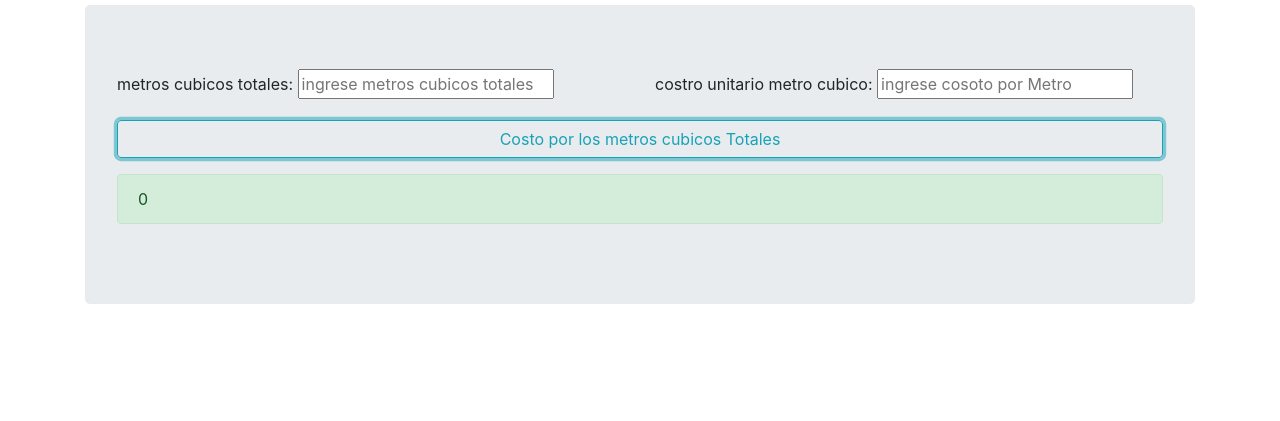
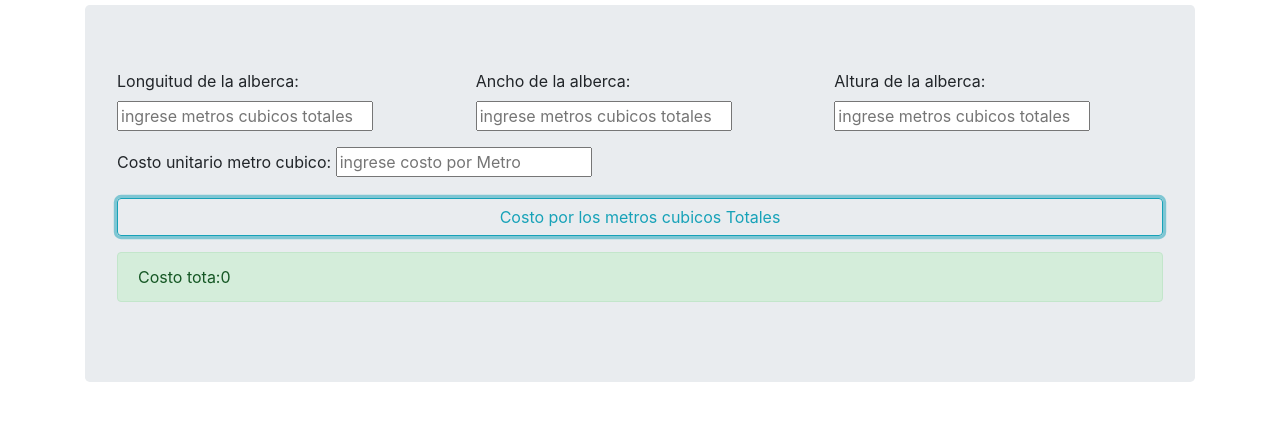
Before and after one commit to lznCesar/Javascript, a plain HTML site: page Practica 10 - Conagua/templates/index.html in a window 1280 px wide. Both pictures are taken after a click on the button "Costo por los metros cubicos Totales". Shown: the part 99-520 px from the top of the page. Drawn offline with nearby package versions, Linux system fonts and the light colour scheme.

Commit message:
modificaciones en la practica

```diff
--- a/Practica 10 - Conagua/js/app.js
+++ b/Practica 10 - Conagua/js/app.js
@@ -1,16 +1,18 @@
-let MetrosTotales, CostoPorMetro, Pago;
+let LongitudAlb, AnchoAlb, AlturaAlb, Pago;
 
 let button = document.getElementById('btnTotales');
-
 button .addEventListener('click', generaPago);
 
 function generaPago(){
 
-    MetrosTotales = Number(document.getElementById('mtsAlberca').value);
-    CostoPorMetro = Number(document.getElementById('costomts').value);
+    LongitudAlb = Number(document.getElementById('Longuitud').value);
+    AnchoAlb = Number(document.getElementById('Ancho').value);
+    AlturaAlb = Number(document.getElementById('Altura').value);
 
-    Pago = MetrosTotales * CostoPorMetro;
+
+    Pago = LongitudAlb * AnchoAlb * AlturaAlb
+
 
     let generarRecibo = document.getElementById('generarRecibo');
-    generarRecibo.innerText = Pago;
+    generarRecibo.innerText = "Costo tota:" + Pago;
 }
--- a/Practica 10 - Conagua/templates/index.html
+++ b/Practica 10 - Conagua/templates/index.html
@@ -22,16 +22,28 @@
       <div class="container">
           <div class="jumbotron">
               <div class="row">
-                  <div class="col-6">
+                  <div class="col-4">
                       <div class="form-grup">
-                          <label for="">metros cubicos totales:</label>
-                          <input type="number" name="" placeholder="ingrese metros cubicos totales" id="mtsAlberca">
+                          <label for="">Longuitud de la alberca:</label>
+                          <input type="number" name="" placeholder="ingrese metros cubicos totales" id="Longuitud">
                       </div>
                   </div>
-                  <div class="col-6">
+                  <div class="col-4">
                       <div class="form-grup">
-                          <label for="">costro unitario metro cubico:</label>
-                          <input type="number" name="" placeholder="ingrese cosoto por Metro" id="costomts">
+                          <label for="">Ancho de la alberca:</label>
+                          <input type="number" name="" placeholder="ingrese metros cubicos totales" id="Ancho">
+                      </div>
+                  </div>
+                  <div class="col-4">
+                      <div class="form-grup">
+                          <label for="">Altura de la alberca:</label>
+                          <input type="number" name="" placeholder="ingrese metros cubicos totales" id="Altura">
+                      </div>
+                  </div>
+                  <div class="col-6 mt-3">
+                      <div class="form-grup">
+                          <label for="">Costo unitario metro cubico:</label>
+                          <input type="number" name="" placeholder="ingrese costo por Metro" id="costomts">
                       </div>
                   </div>
               </div>
```
